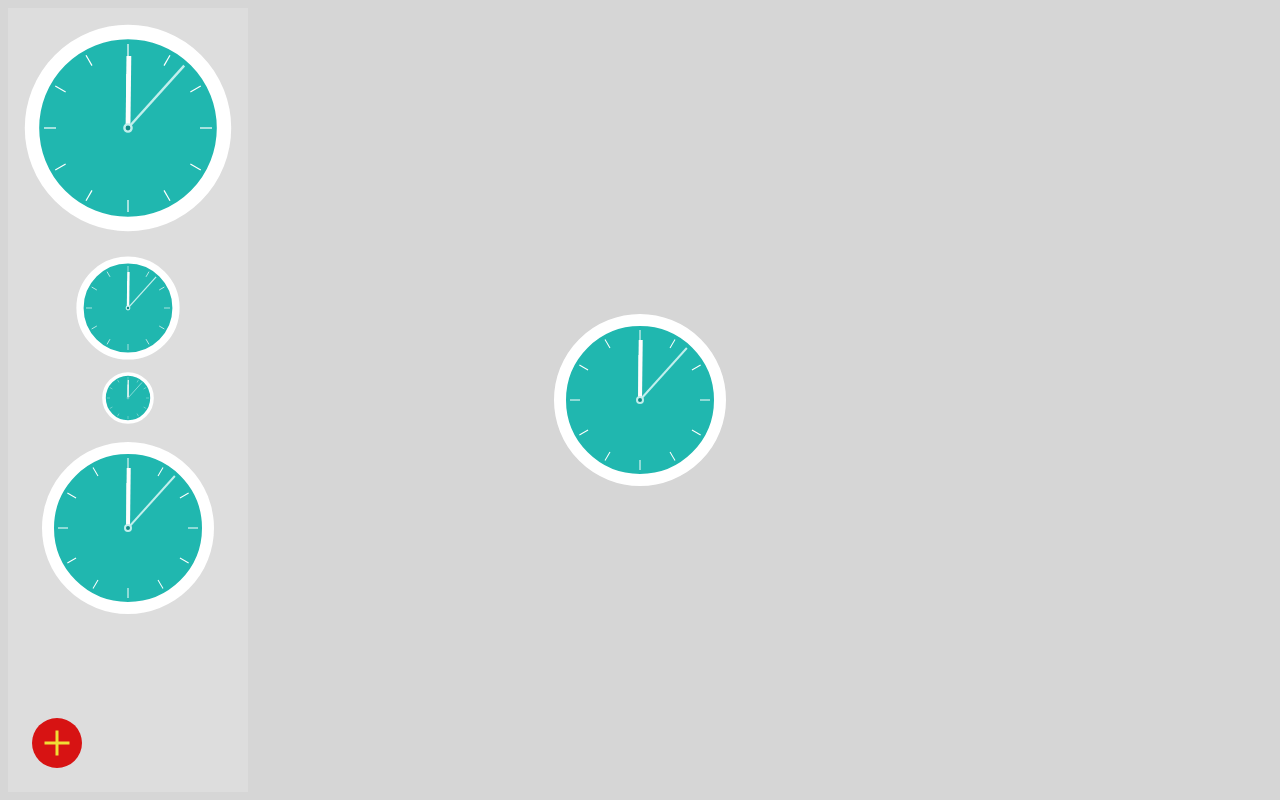
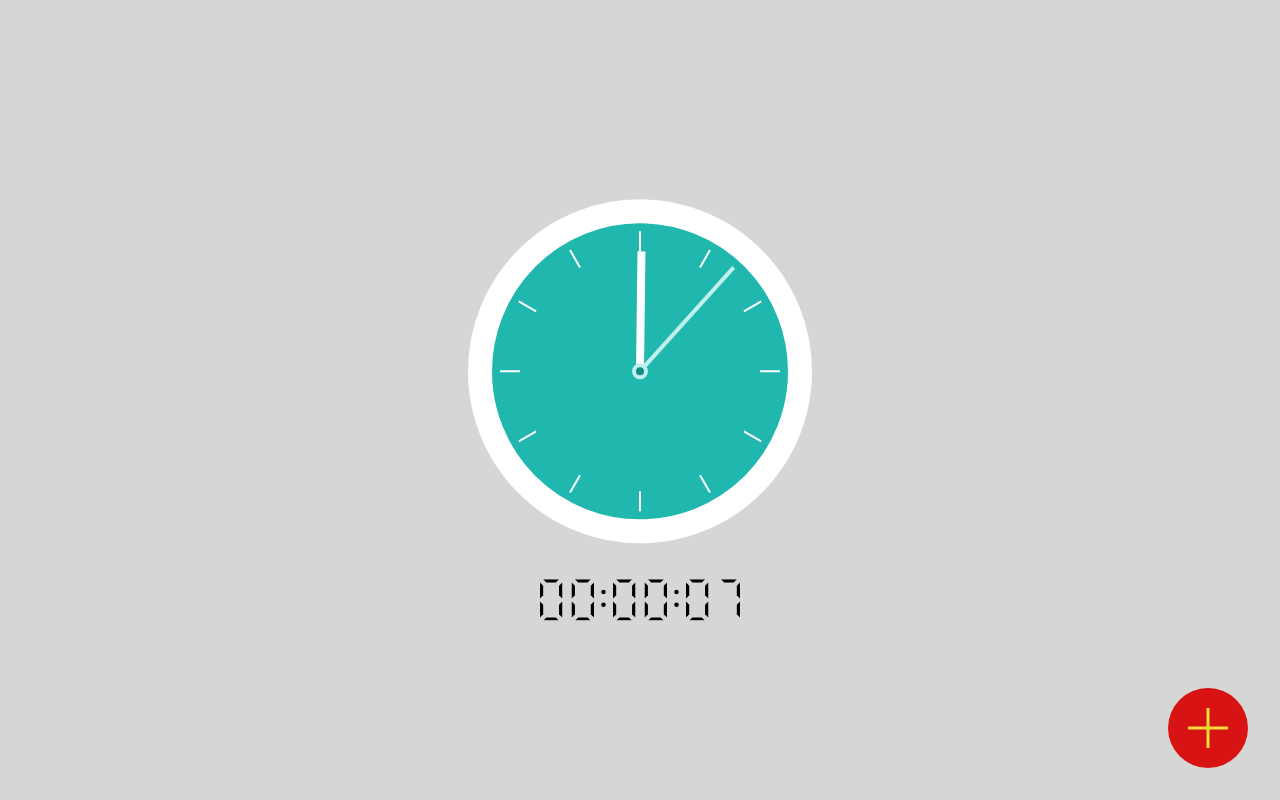
Before and after one commit to JoelLei121/a-simple-clock, a Next.js app: page / in a window 1280 px wide. Built offline with nearby package versions, Linux system fonts and the light colour scheme.

Commit message:
feature: digital clock

```diff
--- /dev/null
+++ b/components/DigitalClock.js
@@ -0,0 +1,65 @@
+import styles from "../styles/DigitalClock.module.css";
+
+export default function DigitalClock({ time={ hour: 0, minute: 0, second: 0 } }) {
+
+    return (
+        <svg viewBox="0 0 63 13" width={200} className={styles.DigitalClock}>
+            <Digital x={0} value={Math.floor(time.hour / 10)} />
+            <Digital x={10} value={Math.floor(time.hour % 10)} />
+            <Dots x={20}/>
+            <Digital x={23} value={Math.floor(time.minute / 10)} />
+            <Digital x={33} value={Math.floor(time.minute % 10)} />
+            <Dots x={43} />
+            <Digital x={46} value={Math.floor(time.second / 10)} />
+            <Digital x={56} value={Math.floor(time.second % 10)} />
+        </svg>
+    )
+}
+
+function Digital({ x, value=0 }) {
+
+    const res = [
+        [1,1,1,1,1,1,0], // 0
+        [0,1,1,0,0,0,0], // 1
+        [1,1,0,1,1,0,1], // 2
+        [1,1,1,1,0,0,1], // 3
+        [0,1,1,0,0,1,1], // 4
+        [1,0,1,1,0,1,1], // 5
+        [1,0,1,1,1,1,1], // 6
+        [1,1,1,0,0,0,0], // 7
+        [1,1,1,1,1,1,1], // 8
+        [1,1,1,1,0,1,1], // 9
+    ];
+
+    let finalStyle = [];
+    for(let i = 0; i < 7; i++) {
+        let temp = [0,0,0,0,0,0,0];
+        temp = res[value];
+        if(temp != undefined && temp[i]) {
+            finalStyle.push(styles.dump);
+        } else {
+            finalStyle.push(styles.disable);
+        }
+    }
+
+    return (
+        <g transform={`translate(${x} 0)`}>
+            <path id="a" d="M1 0 L2 1 L5 1 L6 0 L1 0 Z" className={finalStyle[0]} ></path>
+            <path id="b" d="M6 2 L7 1 L7 6 L6 5 L6 2 Z" className={finalStyle[1]}></path>
+            <path id="c" d="M6 11 L7 12 L7 7 L6 8 L6 11 Z" className={finalStyle[2]}></path>
+            <path id="d" d="M1 13 L2 12 L5 12 L6 13 L1 13 Z" className={finalStyle[3]}></path>
+            <path id="e" d="M0 7 L1 8 L1 11 L0 12 L0 7 Z" className={finalStyle[4]}></path>
+            <path id="f" d="M0 1 L1 2 L1 5 L0 6 L0 1 Z" className={finalStyle[5]}></path>
+            <path id="g" d="M1 6.5 L2 6 L5 6 L6 6.5 L5 7 L2 7 L1 6.5 Z" className={finalStyle[6]}></path>
+        </g>
+    )
+}
+
+function Dots({ x }) {
+    return (
+        <g>
+            <circle cx={x} cy={4} r={0.7} style={{fill: "#000"}}></circle>
+            <circle cx={x} cy={8} r={0.7} style={{fill: "#000"}}></circle>
+        </g>
+    )
+}
--- a/components/FloatingButton.js
+++ b/components/FloatingButton.js
@@ -2,7 +2,7 @@
 
 export default function FloatingButton({style, handleClick}) {
 
-    const radius = 25;
+    const radius = 40;
     return (
         <svg width={radius*2} height={radius*2} style={{...style, position: "absolute", zIndex: 10}} onClick={handleClick}>
             <g>
--- a/components/utils/AutoClock.js
+++ b/components/utils/AutoClock.js
@@ -1,16 +1,18 @@
 import { useEffect, useState } from "react";
 import BasicClock from "./BasicClock";
 import ReverseClock from "./ReverseClock";
+import DigitalClock from "../DigitalClock";
 
 var intervalId;
 export default function AutoClock({ reverse=false, initTime={ hour: 0, minute: 0, second: 0}, scale=1 }) {
+    const [counting, setCounting] = useState(0);
     const [second, setSecond] = useState(0);
     const [minute, setMinute] = useState(0);
     const [hour, setHour] = useState(0);
     let time = { hour: hour, minute: minute, second: second };
 
     function incPerSec() {
-        setSecond(s => (s + 1 + 86400) % 86400);
+        setCounting(s => (s + 1 + 86400) % 86400);
     }
 
     useEffect(() => {
@@ -18,22 +20,27 @@ export default function AutoClock({ reverse=false, initTime={ hour: 0, minute: 0
         /* BUG: Stop counting when alert, which means setInterval is not safe */
     }, []);
 
-    useEffect(() => {
-        setMinute((second / 60));
-    }, [second]);
 
     useEffect(() => {
-        setHour((second / 3600));
-    }, [second]);
+        setSecond((counting % 60));
+    }, [counting])
+    useEffect(() => {
+        setMinute((counting / 60));
+    }, [counting]);
+
+    useEffect(() => {
+        setHour((counting / 3600));
+    }, [counting]);
 
 
     return (
-        <>
+        <div style={{display: "flex", flexDirection: "column", alignItems: "center"}}>
             {
                 reverse ?
                 <ReverseClock props={{time: time, initTime: initTime, scale: scale}}/> :
                 <BasicClock props={{time: time, initTime: initTime, scale: scale}}/>
             }
-        </>
+            <DigitalClock time={time}/>
+        </div>
     )
 }
--- a/components/utils/BasicClock.js
+++ b/components/utils/BasicClock.js
@@ -2,7 +2,7 @@ export default function BasicClock({ props }) {
 
     let data = {...props};
     if(!('initTime' in data)) {
-        data.initTime = { hour: 0, minute: 0, second: 0};
+        data.initTime = { hour: 0, minute: 0, second: 0 };
     }
     if(!('scale' in data)) {
         data.scale = 1;
--- /dev/null
+++ b/contexts/CurrentTimeContext.js
@@ -0,0 +1,3 @@
+import { createContext } from "react";
+
+export const CurrentTimeContext = createContext({ hour: 0, minute: 0, second: 0});
--- a/pages/_app.js
+++ b/pages/_app.js
@@ -1,17 +1,21 @@
 import '../styles/global.css';
-import { SampleContext } from '../contexts/SampleContext';
+// import { SampleContext } from '../contexts/SampleContext';
+import { CurrentTimeContext  } from '../contexts/CurrentTimeContext';
 import { useState } from 'react';
 
 export default function App({ Component, pageProps}) {
     const [sampleData, setSampleData] = useState({
         message: 'Hello, world!'
     });
+    const [currentTime, setCurrentTime] = useState({ hour: 0, minute: 0, second: 0 })
 
     return (
         <>
-            <SampleContext.Provider value={{ sampleData, setSampleData }}>
+            <CurrentTimeContext.Provider value={{ currentTime, setCurrentTime }}>
+                {/* <SampleContext.Provider value={{ sampleData, setSampleData }}> */}
                 <Component {...pageProps}/>
-            </SampleContext.Provider>
+                {/* </SampleContext.Provider> */}
+            </CurrentTimeContext.Provider>
         </>
     );
 }
--- a/pages/index.js
+++ b/pages/index.js
@@ -1,10 +1,14 @@
-import { useContext } from "react";
 import SampleComponent from "../components/sample";
-import { SampleContext } from "../contexts/SampleContext";
 import BasicClock from "../components/utils/BasicClock";
 import AutoClock from "../components/utils/AutoClock";
 import FloatingButton from "../components/FloatingButton";
 import ClockList from "../components/ClockList";
+
+import { useContext } from "react";
+import { SampleContext } from "../contexts/SampleContext";
+import { CurrentTimeContext } from "../contexts/CurrentTimeContext";
+import DigitalClock from "../components/DigitalClock";
+
 
 export default function HomePage() {
     const context = useContext(SampleContext);
@@ -19,17 +23,17 @@ export default function HomePage() {
                 {/* <AutoClock reverse={true} initTime={initTime}/>
                 <AutoClock reverse={true}/> */}
                 <div style={{ position: "absolute", top: "50%", left: "50%", transform: "translate(-50%, -50%)" }}>
-                    <AutoClock /> {/* BUG: Stop counting when alert, which means setInterval is not safe */}
+                    <AutoClock scale={2}/> {/* BUG: Stop counting when alert, which means setInterval is not safe */}
                 </div>
             </div>
-            <FloatingButton style={{left: '24px', bottom: '24px'}} handleClick={() => { alert("click!"); }}/>
-            <ClockList>
+            <FloatingButton style={{right: '24px', bottom: '24px'}} handleClick={() => { alert("click!"); }}/>
+            {/* <ClockList>
                 <AutoClock scale={1.2}/>
                 <AutoClock scale={0.6}/>
                 <AutoClock scale={0.3}/>
                 <AutoClock scale={1}/>
 
-            </ClockList>
+            </ClockList> */}
         </>
     )
 }
--- /dev/null
+++ b/styles/DigitalClock.module.css
@@ -0,0 +1,13 @@
+.disable {
+    fill: rgba(0, 0, 0, 0);
+}
+
+.dump {
+    fill: rgba(0, 0, 0, 1);
+}
+
+.DigitalClock {
+    height: fit-content;
+    margin-top: 8px;
+    margin-bottom: 8px;
+}
```
Also changed, not shown: 1 other file (tests, documents, lock files or other folders).
